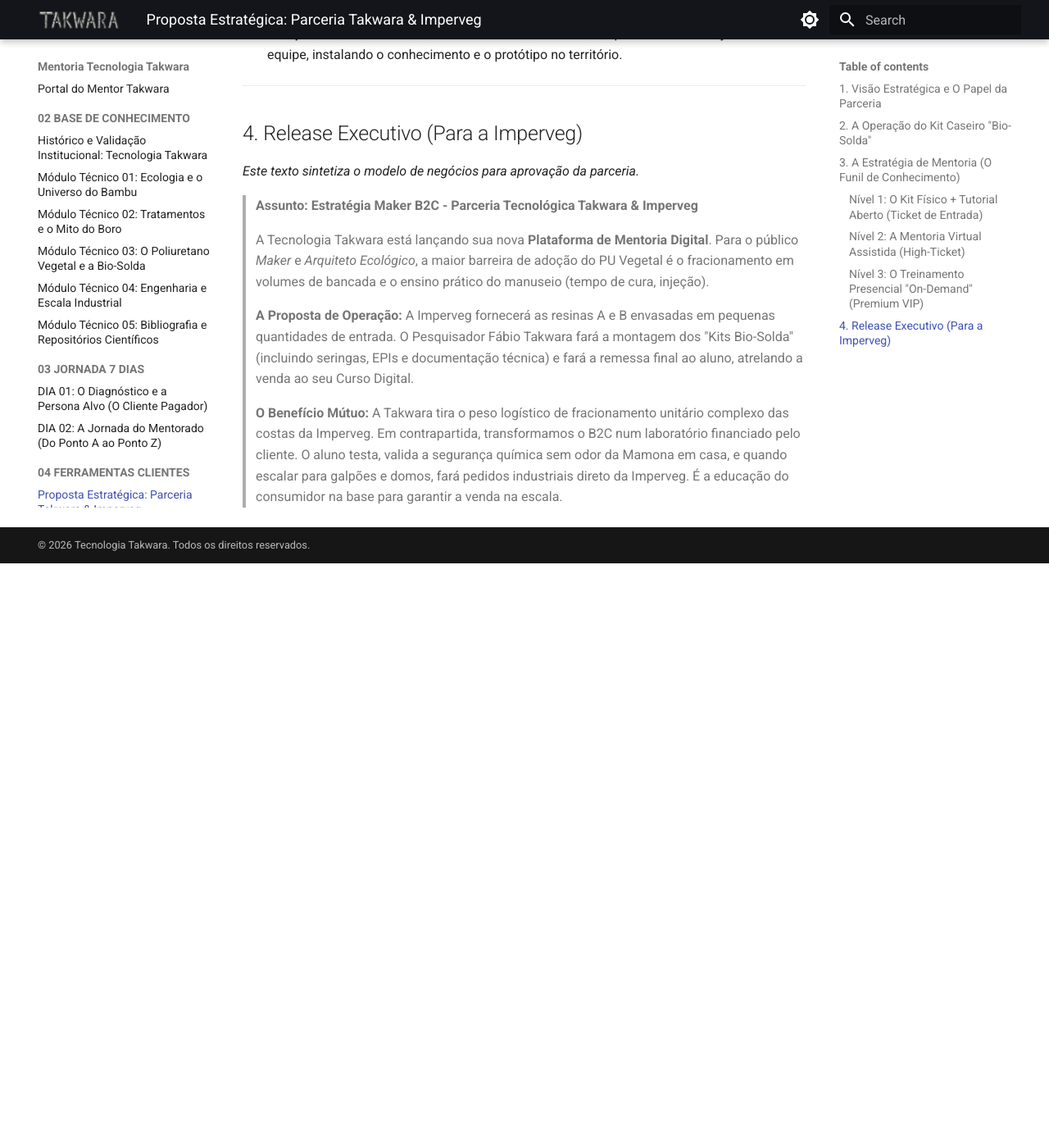
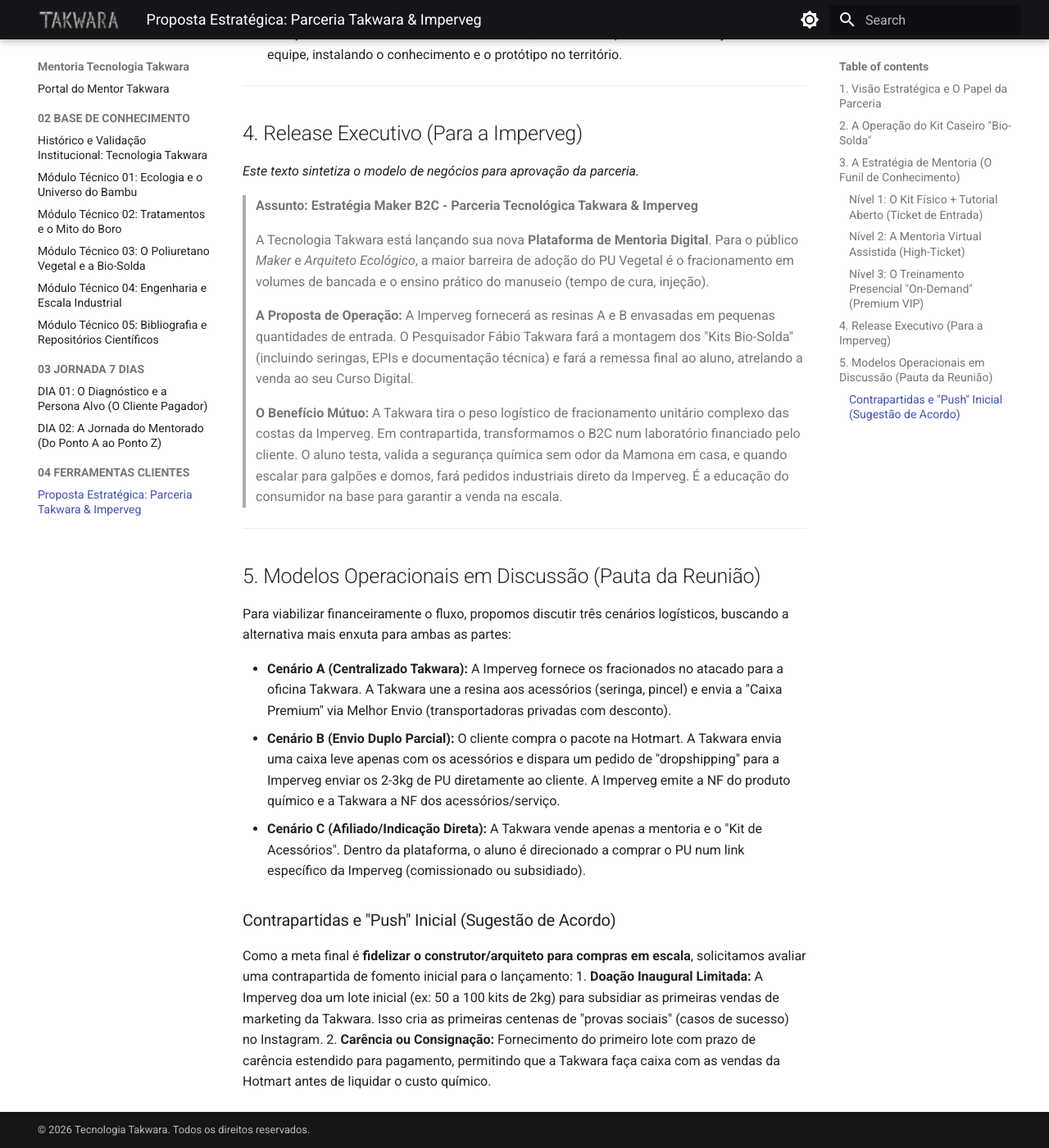
Before and after one commit to takwaratec/Mentoria_Tecnologia_Takwara, an MkDocs documentation site: the page built from docs/04_FERRAMENTAS_CLIENTES/TAK_proposta_estrategica_imperveg.md, in a window 1280 px wide and 1400 px high, scrolled down 1667 px. Shown: the whole window at 82% size. Built offline with MkDocs 1.6.1 and Material for MkDocs 9.7.7, drawn with Linux system fonts in a browser that asks for light colours; before the commit the page ends 2354 px from its top, so only the background shows below that.

Commit message:
feat: Adicionados os 3 Cenários Logísticos e Estratégia de Doação Inicial para reunião com Imperveg

```diff
--- a/docs/04_FERRAMENTAS_CLIENTES/TAK_proposta_estrategica_imperveg.md
+++ b/docs/04_FERRAMENTAS_CLIENTES/TAK_proposta_estrategica_imperveg.md
@@ -58,3 +58,18 @@
 > **A Proposta de Operação:** A Imperveg fornecerá as resinas A e B envasadas em pequenas quantidades de entrada. O Pesquisador Fábio Takwara fará a montagem dos "Kits Bio-Solda" (incluindo seringas, EPIs e documentação técnica) e fará a remessa final ao aluno, atrelando a venda ao seu Curso Digital.
 >
 > **O Benefício Mútuo:** A Takwara tira o peso logístico de fracionamento unitário complexo das costas da Imperveg. Em contrapartida, transformamos o B2C num laboratório financiado pelo cliente. O aluno testa, valida a segurança química sem odor da Mamona em casa, e quando escalar para galpões e domos, fará pedidos industriais direto da Imperveg. É a educação do consumidor na base para garantir a venda na escala.
+
+---
+
+## 5. Modelos Operacionais em Discussão (Pauta da Reunião)
+
+Para viabilizar financeiramente o fluxo, propomos discutir três cenários logísticos, buscando a alternativa mais enxuta para ambas as partes:
+
+*   **Cenário A (Centralizado Takwara):** A Imperveg fornece os fracionados no atacado para a oficina Takwara. A Takwara une a resina aos acessórios (seringa, pincel) e envia a "Caixa Premium" via Melhor Envio (transportadoras privadas com desconto).
+*   **Cenário B (Envio Duplo Parcial):** O cliente compra o pacote na Hotmart. A Takwara envia uma caixa leve apenas com os acessórios e dispara um pedido de "dropshipping" para a Imperveg enviar os 2-3kg de PU diretamente ao cliente. A Imperveg emite a NF do produto químico e a Takwara a NF dos acessórios/serviço.
+*   **Cenário C (Afiliado/Indicação Direta):** A Takwara vende apenas a mentoria e o "Kit de Acessórios". Dentro da plataforma, o aluno é direcionado a comprar o PU num link específico da Imperveg (comissionado ou subsidiado).
+
+### Contrapartidas e "Push" Inicial (Sugestão de Acordo)
+Como a meta final é **fidelizar o construtor/arquiteto para compras em escala**, solicitamos avaliar uma contrapartida de fomento inicial para o lançamento:
+1.  **Doação Inaugural Limitada:** A Imperveg doa um lote inicial (ex: 50 a 100 kits de 2kg) para subsidiar as primeiras vendas de marketing da Takwara. Isso cria as primeiras centenas de "provas sociais" (casos de sucesso) no Instagram.
+2.  **Carência ou Consignação:** Fornecimento do primeiro lote com prazo de carência estendido para pagamento, permitindo que a Takwara faça caixa com as vendas da Hotmart antes de liquidar o custo químico.
```
